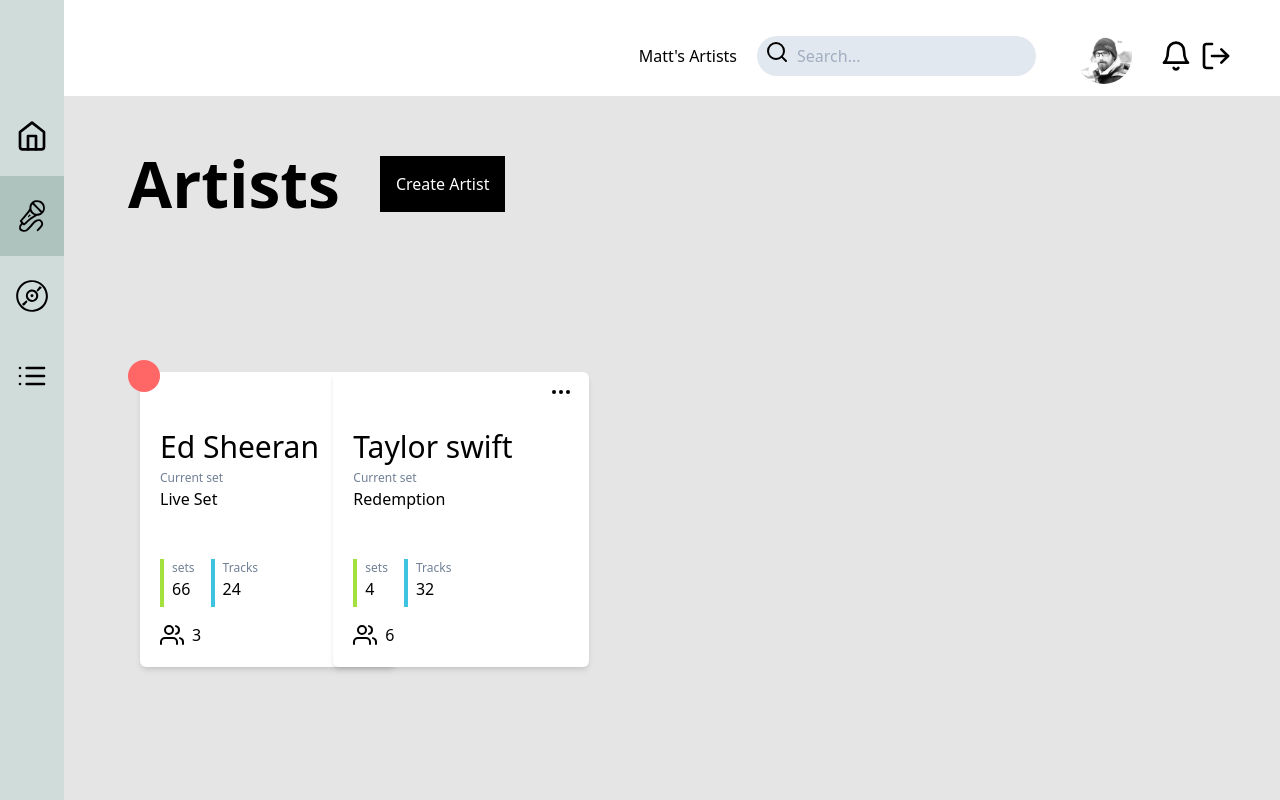
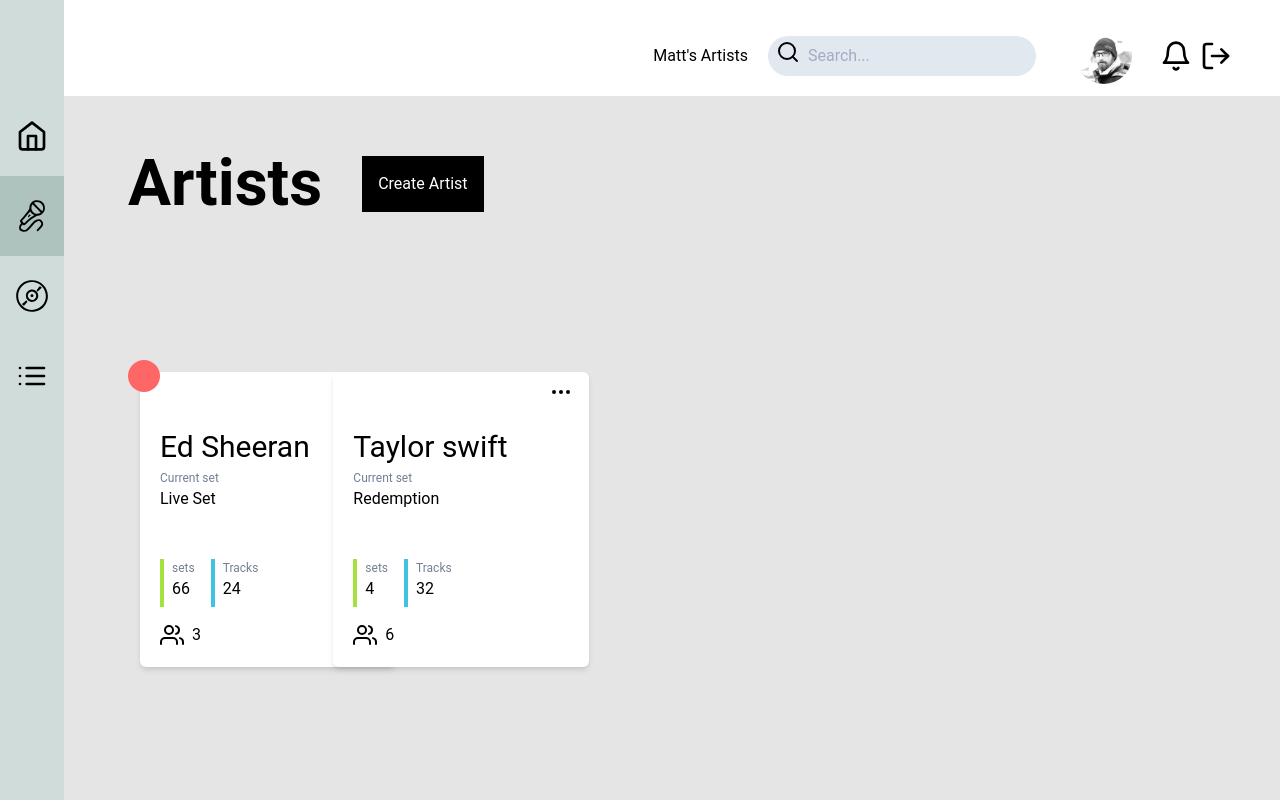
Before and after one commit to HaydenGriffin/Quokka, a React (Create React App) app in the folder frontend/: page / in a window 1280 px wide. Built offline with nearby package versions, Linux system fonts and the light colour scheme.

Commit message:
added font

```diff
--- a/frontend/src/styles/base.css
+++ b/frontend/src/styles/base.css
@@ -1,3 +1,6 @@
+@import url('https://fonts.googleapis.com/css2?family=Roboto:wght@300;400;500;700&display=swap');
+
 body {
+  font-family: 'Roboto', sans-serif;
   background: #e5e5e5;
 }
```
